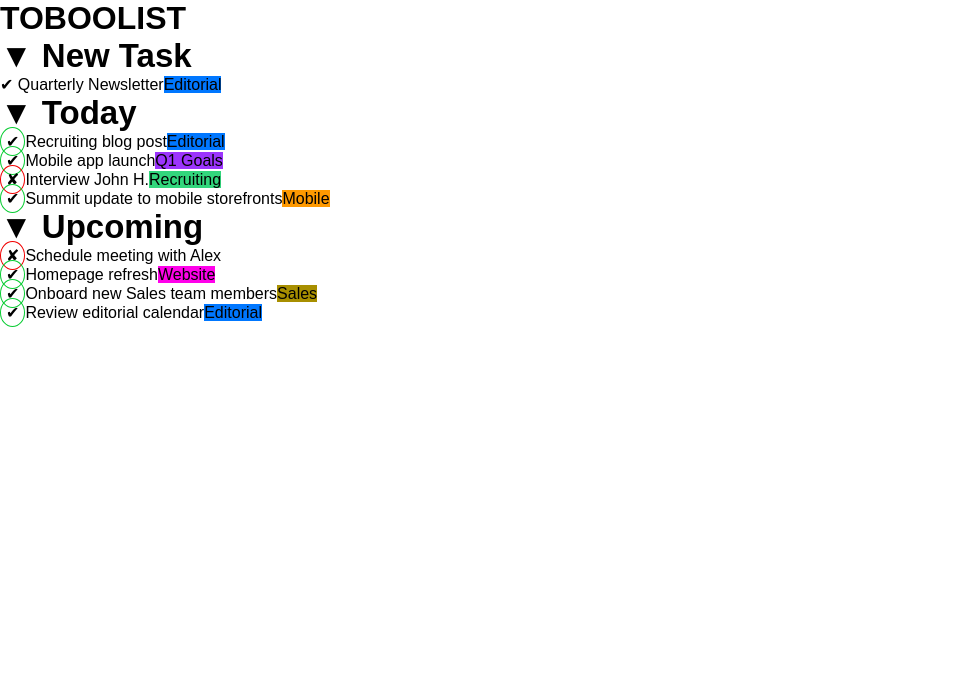
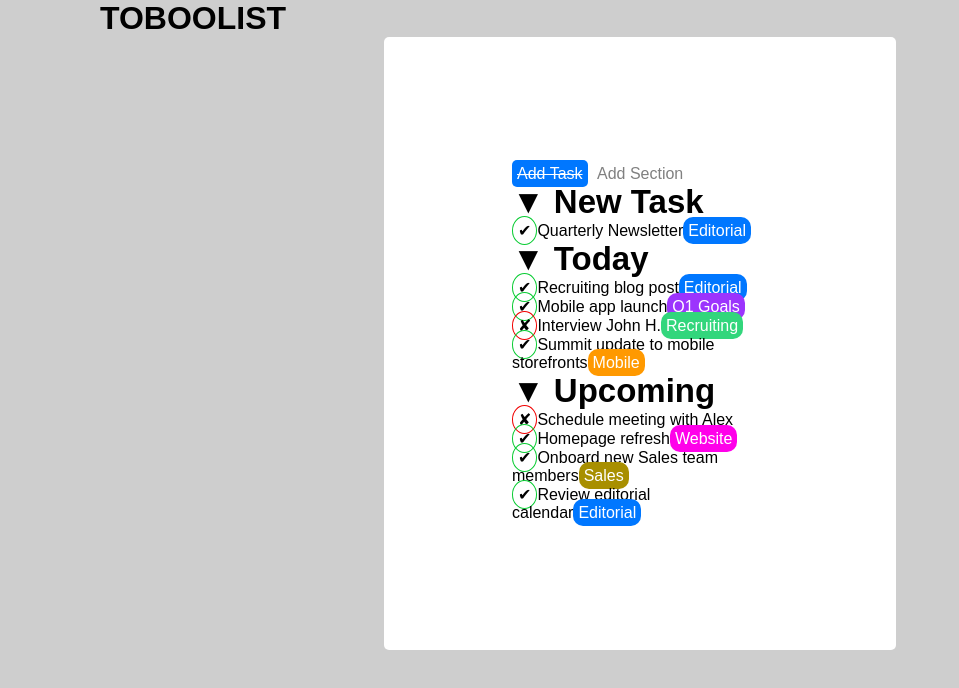
Before and after one commit to Marco-Gagliano/html-css-toboolist, a plain HTML site: page index.html in a window 1280 px wide. Shown: the whole page, without its empty margins (0-959 px from the left). Drawn offline with Linux system fonts and the light colour scheme.

Commit message:
impostazioni-border-margin-padding

```diff
--- a/css/style.css
+++ b/css/style.css
@@ -6,9 +6,10 @@
 }
 
 body {
-  font-family: Arial, Helvetica, sans-serif
+  font-family: Arial, Helvetica, sans-serif;
+  background-color: rgb(206, 206, 206);
+
 }
-
 
 .symbol-1 {
   padding: 5px;
@@ -25,8 +26,35 @@ body {
 
 /*HEADER*/
 
+h1 {
+  padding-left: 100px;
+}
+
 
 /*MAIN*/
+
+main {
+  background-color: white;
+  border-radius: 5px;
+  margin: 0% 30%;
+  padding: 10%;
+}
+
+.task-1 {
+  background-color: rgb(0, 119, 255);
+  color: white;
+  border-radius: 5px;
+  padding: 5px;
+
+}
+
+.task-2 {
+  background-color: white;
+  color: grey;
+  border-radius: 5px;
+  padding: 5px;
+
+}
 
 .content {
   font-size: 22px;
@@ -34,24 +62,42 @@ body {
 
 .background-1 {
   background-color: rgb(0, 119, 255);
+  color: white;
+  border-radius: 10px;
+  padding: 5px;
 }
 
 .background-2 {
   background-color: rgb(156, 52, 253);
+  color: white;
+  border-radius: 10px;
+  padding: 5px;
 }
 
 .background-3 {
   background-color: rgb(50, 214, 124);
+  color: white;
+  border-radius: 10px;
+  padding: 5px;
 }
 
 .background-4 {
   background-color: rgb(255, 153, 0);
+  color: white;
+  border-radius: 10px;
+  padding: 5px;
 }
 
 .background-5 {
   background-color: rgb(255, 0, 234);
+  color: white;
+  border-radius: 10px;
+  padding: 5px;
 }
 
 .background-6 {
   background-color: rgb(168, 143, 0);
+  color: white;
+  border-radius: 10px;
+  padding: 5px;
 }
--- a/index.html
+++ b/index.html
@@ -14,18 +14,25 @@
   </header>
 
   <main>
+    <section class="content-1">
+      <div>
+      <s  pan class="task-1">Add Task</s>
+        <span class="task-2">Add Section</span>
+      </div>
+  </section>
 
-    <section>
+  <section class="content-2">
+    <div>
 
       <div class="content">
         <h2>&#9660; New Task</h2>
       </div>
 
-      <p>&#10004; Quarterly Newsletter<span class="background-1">Editorial</span></p>
+      <p><span class="symbol-1">&#10004;</span>Quarterly Newsletter<span class="background-1">Editorial</span></p>
 
-    </section>
 
-    <section>
+
+    <div>
 
       <div class="content">
         <h2><span>&#9660;</span> Today</h2>
@@ -35,9 +42,9 @@
         <p><span class="symbol-1">&#10004;</span>Mobile app launch<span class="background-2">Q1 Goals</span></p>
         <p><span class="symbol-2">&#10008;</span>Interview John H.<span class="background-3">Recruiting</span></p>
         <p><span class="symbol-1">&#10004;</span>Summit update to mobile storefronts<span  class="background-4">Mobile</span></p>
-    </section>
+    </div>
 
-    <section>
+    <div>
 
       <div class="content">
         <h2>&#9660; Upcoming</h2>
@@ -47,7 +54,8 @@
       <p><span class="symbol-1">&#10004;</span>Homepage refresh<span class="background-5">Website</span></p>
       <p><span class="symbol-1">&#10004;</span>Onboard new Sales team members<span class="background-6">Sales</span></p>
       <p><span class="symbol-1">&#10004;</span>Review editorial calendar<span class="background-1">Editorial</span></p>
-    </section>
+    </div>
+  </section>
   </main>
 
 
```
